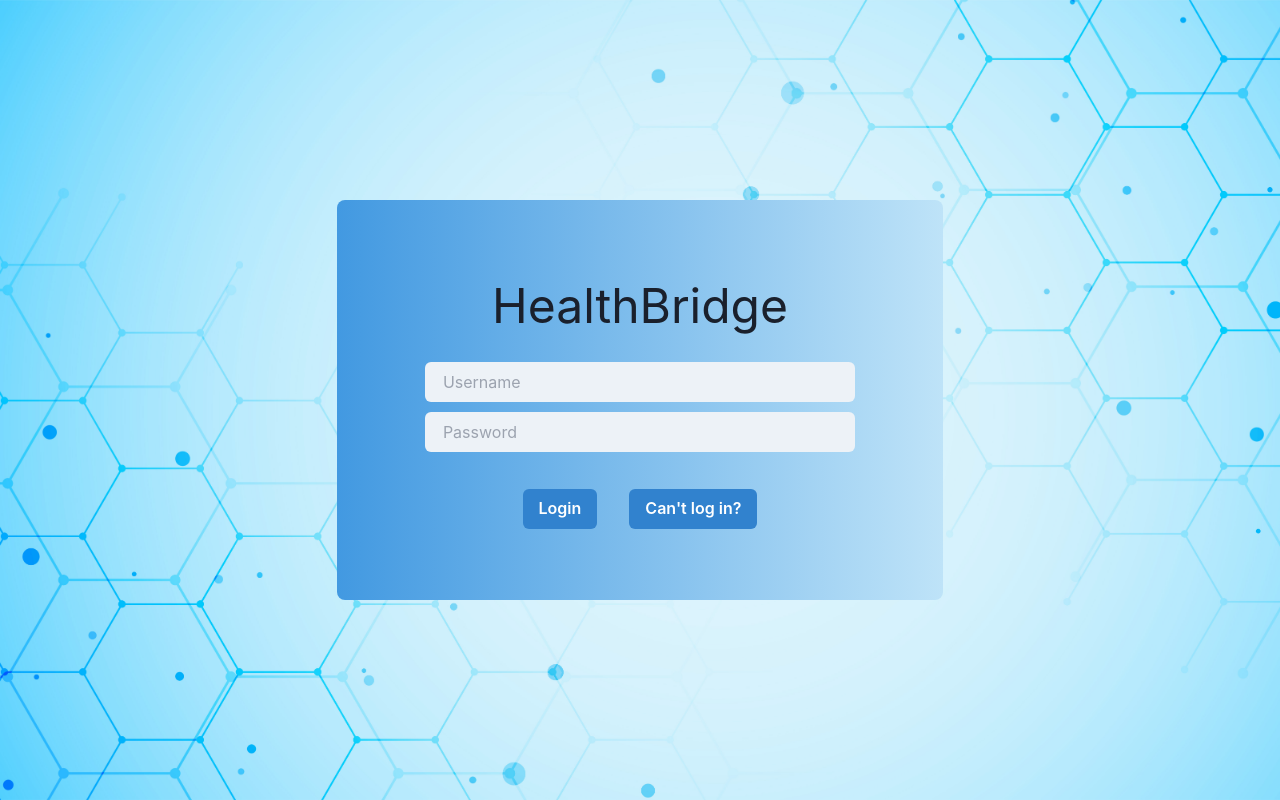
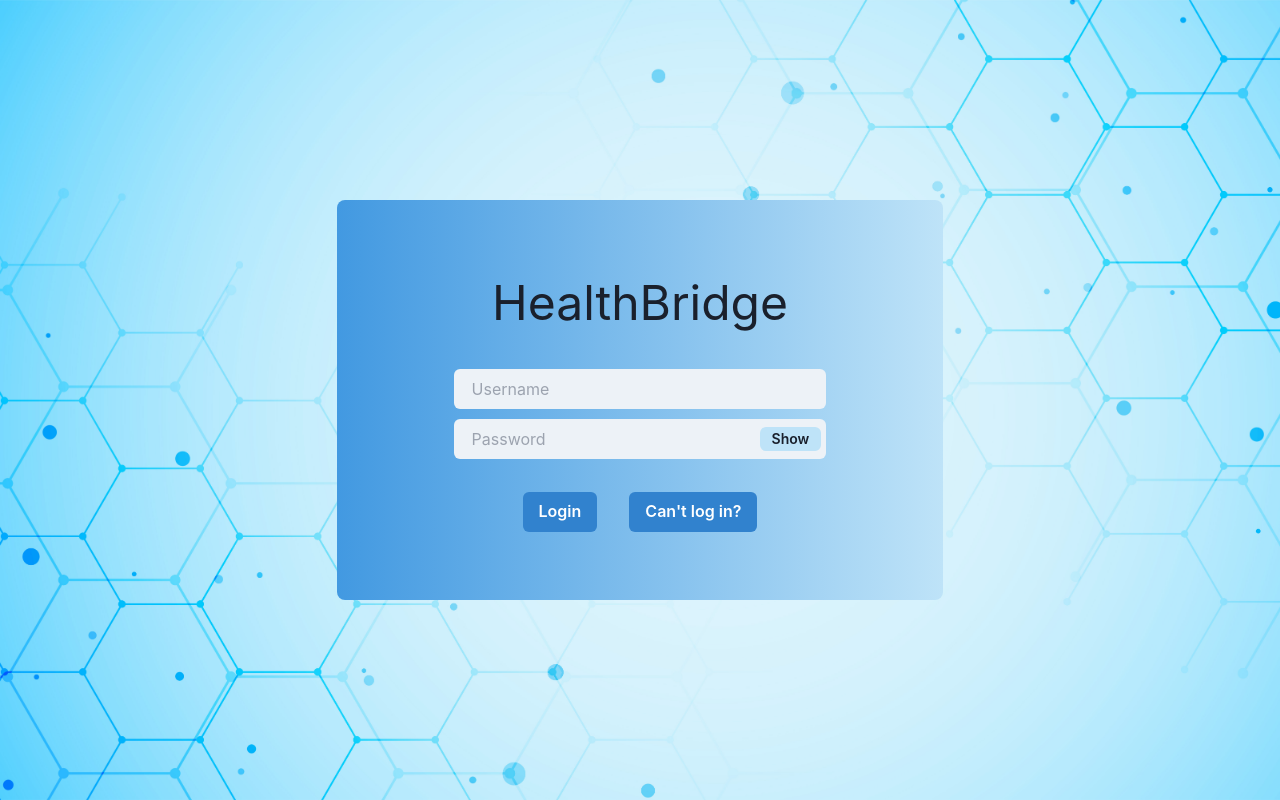
Before and after one commit to Rutiquewiski/HealthBridge, a React (Vite) app: page /login in a window 1280 px wide. Built offline with nearby package versions, Linux system fonts and the light colour scheme.

Commit message:
Login page layout fix

```diff
--- a/src/pages/login/LoginPage.tsx
+++ b/src/pages/login/LoginPage.tsx
@@ -1,4 +1,11 @@
-import { Button, Container, Input, Text } from "@chakra-ui/react";
+import {
+  Button,
+  Container,
+  Input,
+  InputGroup,
+  InputRightElement,
+  Text,
+} from "@chakra-ui/react";
 import "./LoginPage.css";
 import { useState } from "react";
 import { requestLogin } from "../../services/LoginService";
@@ -12,6 +19,9 @@ function LoginPage() {
   const [passwordValue, setPasswordValue] = useState("");
   const handlePasswordChange = (event: React.ChangeEvent<HTMLInputElement>) =>
     setPasswordValue(event.target.value);
+
+  const [show, setShow] = useState(false);
+  const handleShowPasswordClick = () => setShow(!show);
 
   const navigate = useNavigate();
 
@@ -31,30 +41,46 @@ function LoginPage() {
         justifyContent="center"
         centerContent
       >
-        <Text fontSize="3rem" m="15px">
+        <Text fontSize="3rem" m="15px" marginBottom="25px">
           HealthBridge
         </Text>
         <Input
           variant="filled"
           placeholder="Username"
           m="5px"
-          w="75%"
+          w="65%"
           value={usernameValue}
           onChange={handleUsernameChange}
         />
+        <InputGroup m="5px" w="65%">
           <Input
             variant="filled"
             placeholder="Password"
-          m="5px"
-          w="75%"
+            type="password"
             value={passwordValue}
             onChange={handlePasswordChange}
           />
+          <InputRightElement width="4.5rem">
+            <Button
+              h="1.5rem"
+              size="sm"
+              onClick={handleShowPasswordClick}
+              backgroundColor="blue.100"
+            >
+              {show ? "Hide" : "Show"}
+            </Button>
+          </InputRightElement>
+        </InputGroup>
         <div className="buttons-div">
-          <Button m="1rem" colorScheme="blue" onClick={login}>
+          <Button
+            m="1rem"
+            marginTop="0.75rem"
+            colorScheme="blue"
+            onClick={login}
+          >
             Login
           </Button>
-          <Button m="1rem" colorScheme="blue">
+          <Button m="1rem" marginTop="0.75rem" colorScheme="blue">
             Can't log in?
           </Button>
         </div>
```
Lines whose indentation alone changed are shown as unchanged.
